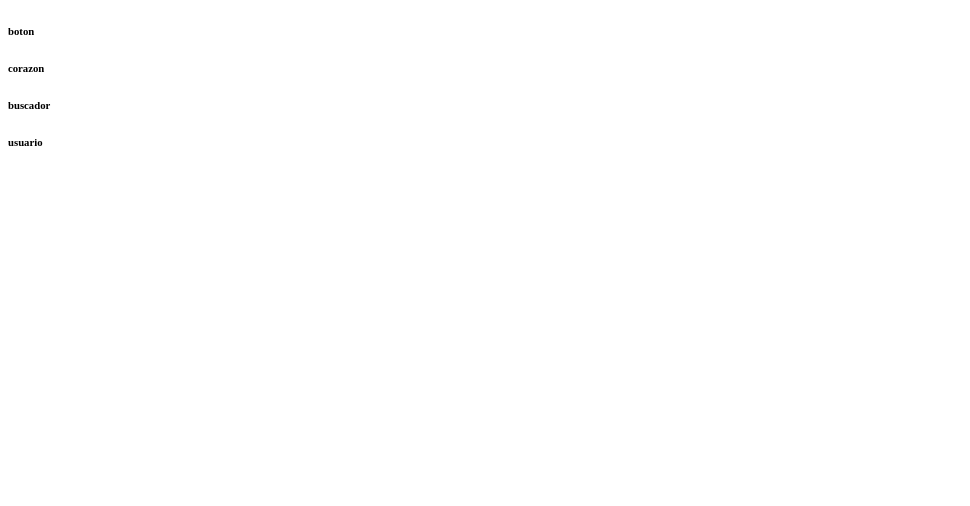
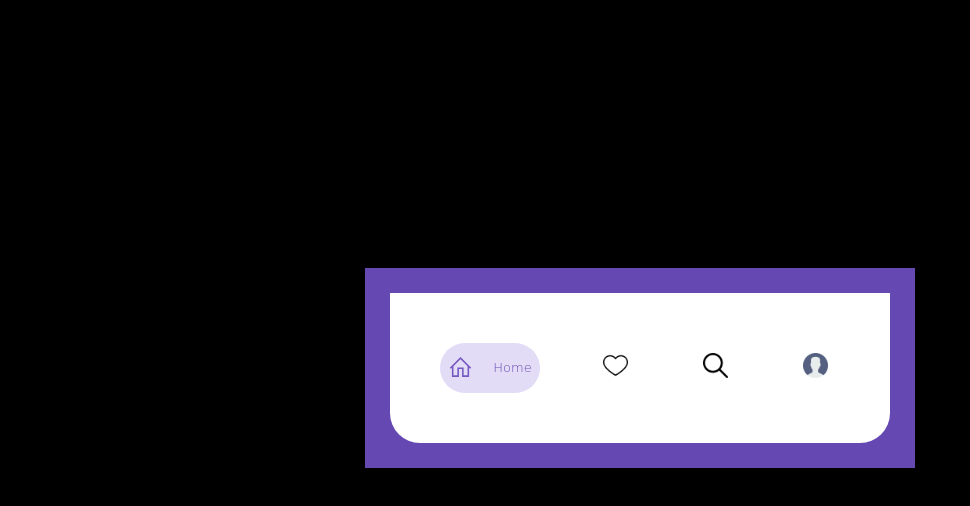
Before and after one commit to PlatziMaster/challenge-CSS-12, a plain HTML site: page index.html in a window 1280 px wide. Shown: the whole page, without its empty margins (0-970 px from the left). Drawn offline with Linux system fonts and the light colour scheme; a web font is replaced by a local one.

Commit message:
Fin de challenge css 12

```diff
--- a/css/style.css
+++ b/css/style.css
@@ -0,0 +1,100 @@
+
+body{
+    display: flex;
+    height: 90vh;
+    justify-content: center;
+    align-items: center;
+    background: #000000;
+    font-family: 'Luckiest Guy', cursive;
+}
+.card{
+    width:550px;
+    height: 200px;
+    background: #6548B2;
+    border: 1px solid black;
+    display: flex;
+    justify-content: center;
+    align-items: center;
+}
+.contenedor{
+    width: 500px;
+    height: 150px;
+    background: white;
+    border-bottom-left-radius: 30px;
+    border-bottom-right-radius: 30px;
+    display: grid;
+    grid-template-columns: 10% 20% 10%  10% 10% 10% 10% 10% 10%;
+    grid-template-rows: 33.33% 33.33% 33.33%;
+    box-sizing: content-box;
+}
+.boton {
+    grid-row: 2/3;
+    grid-column: 2/3;
+    border-radius: 30px;
+    margin: 0;
+    background: #E3DCF6;
+}
+.boton:hover{
+    border: 0.5px dotted #bea2ff;
+    background: #ece4ff;
+}
+.boton a {
+    width: 100%;
+    height: 100%;
+    display: flex;
+    align-items: center;
+    justify-content: center;
+    text-decoration: none;
+}
+.boton a img{
+    width: 25px;
+    height: 25px;
+    padding: 0 10px;
+    font-weight: 100;
+}
+.boton a h6{
+    margin: 0;
+    padding: 0 10px;
+    color: #6548B2;
+    font-size: 13px;
+    font-weight: 100;
+}
+.heart_like{
+    grid-row: 2/3;
+    grid-column: 4/5;
+    justify-self: center;
+    align-self: center;
+}
+.heart_like a{
+     width: 100%;
+     height: 100%;
+}
+.heart_like a img{
+    width:25px;
+}
+.buscador{
+    grid-row: 2/3;
+    grid-column: 6/7;
+    justify-self: center;
+    align-self: center;
+}
+.buscador a{
+     width: 100%;
+     height: 100%;
+}
+.buscador a img{
+    width:25px;
+}
+.user{
+    grid-row: 2/3;
+    grid-column: 8/9;
+    justify-self: center;
+    align-self: center;
+}
+.user a{
+    width: 100%;
+    height: 100%;
+}
+.user a img{
+   width:25px;
+}
--- a/index.html
+++ b/index.html
@@ -1,27 +1,42 @@
 <!DOCTYPE html>
 <html lang="en">
+
 <head>
     <meta charset="UTF-8">
     <meta name="viewport" content="width=device-width, initial-scale=1.0">
     <link rel="stylesheet" href="./css/style.css">
-    <title>Document</title>
+    <link href="https://fonts.googleapis.com/css2?family=Red+Rose&display=swap" rel="stylesheet">
+
+    <title>Navbar</title>
 </head>
+
 <body>
+    <div class="card">
         <div class="contenedor">
             <div class="boton">
-            <h6>boton</h6>
+                <a href="https://www.youtube.com/watch?v=w5fLGWrHouk&list=RD7qbEt_lSib4&index=3" target="_blank">
+                    <img src="./icons/icons8-casa.svg" alt="">
+                    <h6>Home</h6>
+                </a>
             </div>
             <div class="heart_like">
-            <h6>corazon</h6>
+                <a href="">
+                    <img src="./icons/corazon.png" alt="">
+                </a>
             </div>
             <div class="buscador">
-            <h6>buscador</h6>
+                <a href="">
+                    <img src="./icons/buscar.png" alt="">
+                </a>
             </div>
             <div class="user">
-            <h6>usuario</h6>
+                <a href="">
+                    <img src="./icons/usuario.png" alt="">
+                </a>
             </div>
 
         </div>
+    </div>
+</body>
 
-</body>
 </html>
```
Also changed, not shown: icons/buscar.png (added), icons/carrera.png (added), icons/corazon.png (added), icons/icons8-casa.svg (added), icons/usuario.png (added). Lines whose indentation alone changed are shown as unchanged.
